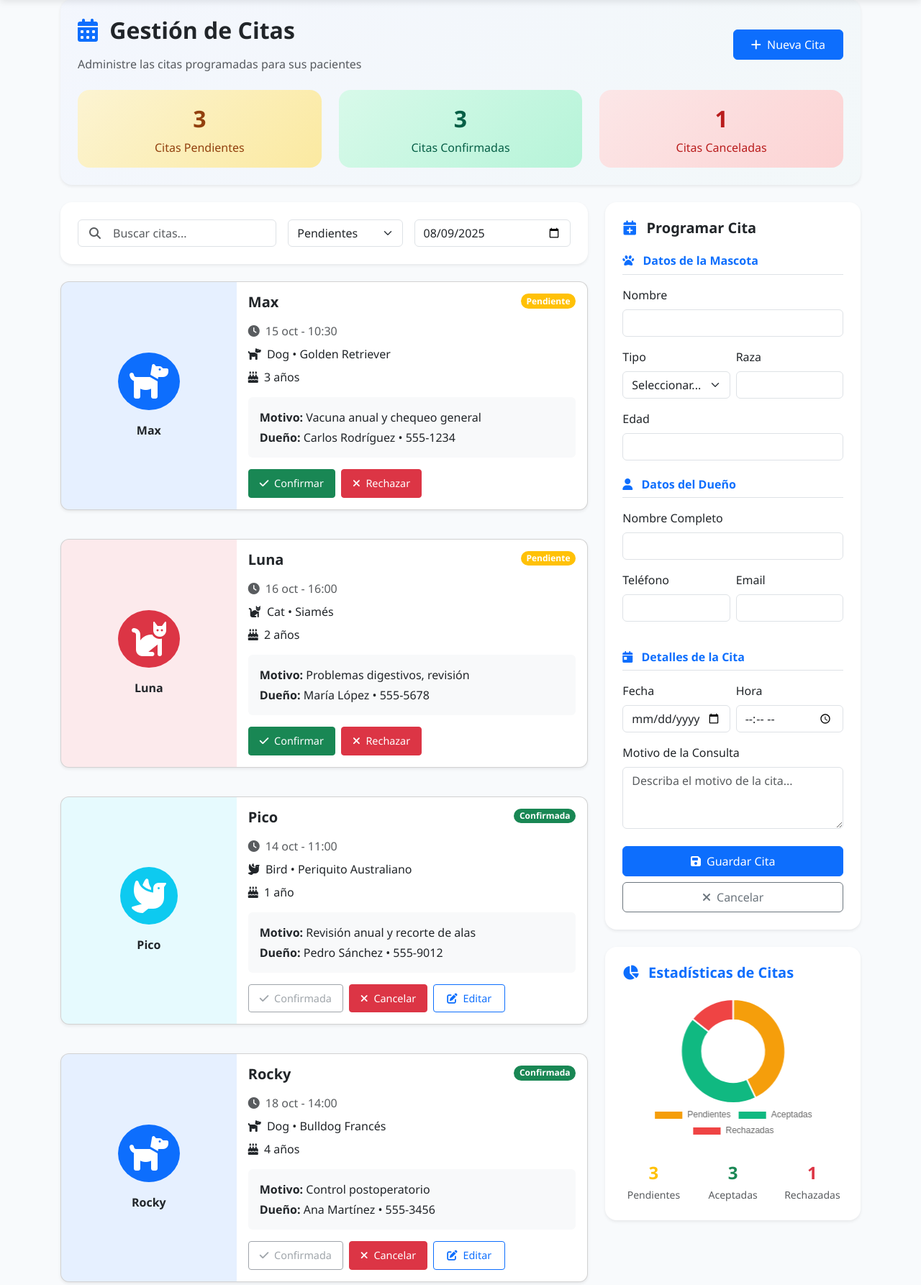
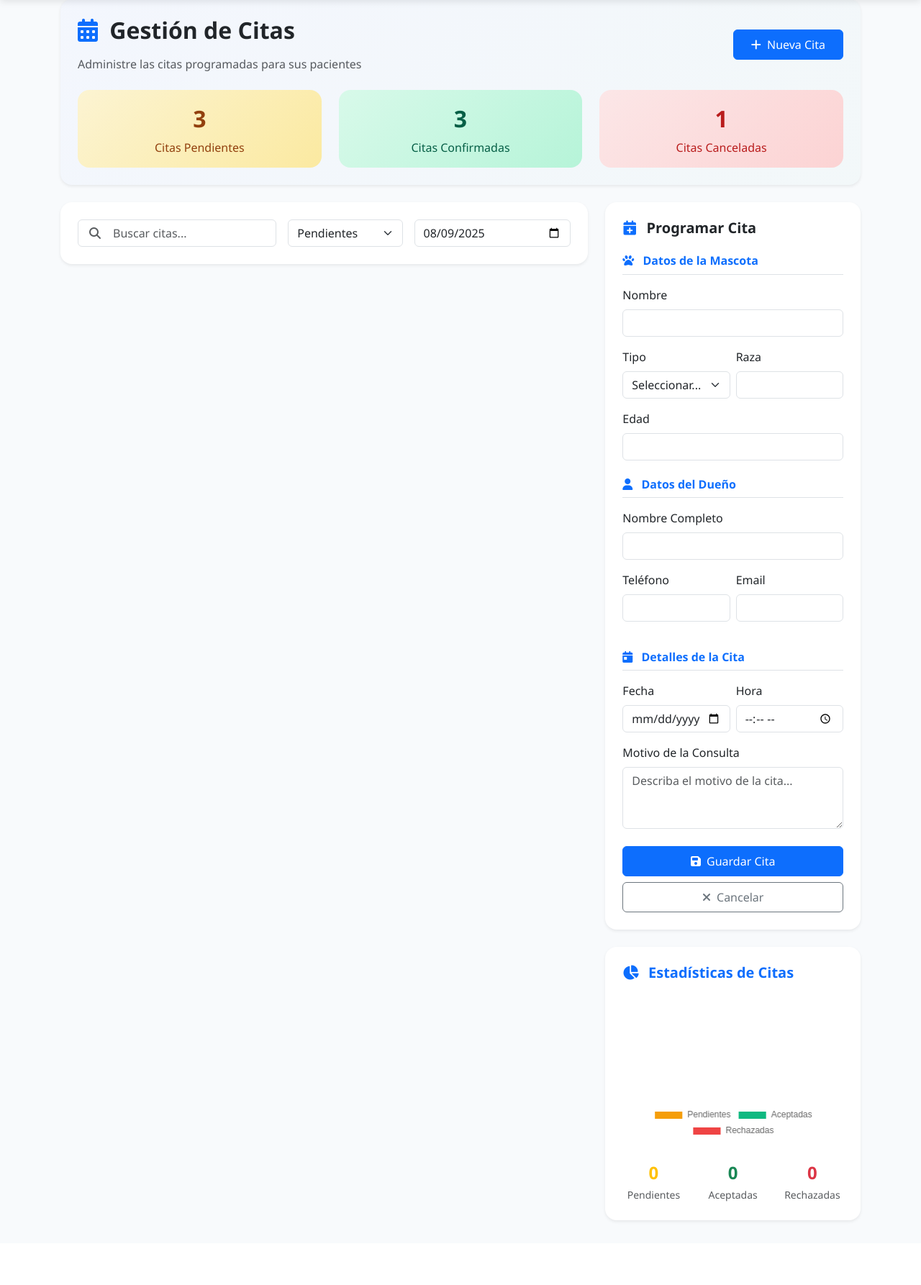
Before and after one commit to Israel124/ProyectoVet, a Django app: page /citas/ in a window 1280 px wide. Shown: the part 137-1923 px from the top of the page at 72% size. After the commit the page ends 1836 px from the top, so only its background shows below. Run offline with Django 5.2, Linux system fonts and the light colour scheme; the visitor is signed in with stand-in values (Sample User, id 1); data that the repository does not hold is empty.

Commit message:
gestión de citas del doctor con la bd 2.0

```diff
--- a/vetApp/Templates/Home/GestionCitas.html
+++ b/vetApp/Templates/Home/GestionCitas.html
@@ -267,106 +267,7 @@
 <script src="https://cdn.jsdelivr.net/npm/chart.js"></script>
 <script>
   // Datos de ejemplo para las citas
-  let appointments = [
-    {
-      id: 1,
-      petName: 'Max',
-      animalType: 'dog',
-      breed: 'Golden Retriever',
-      age: 3,
-      date: '2023-10-15',
-      time: '10:30',
-      description: 'Vacuna anual y chequeo general',
-      status: 'pending',
-      ownerName: 'Carlos Rodríguez',
-      phone: '555-1234',
-      email: 'carlos@example.com',
-    },
-    {
-      id: 2,
-      petName: 'Luna',
-      animalType: 'cat',
-      breed: 'Siamés',
-      age: 2,
-      date: '2023-10-16',
-      time: '16:00',
-      description: 'Problemas digestivos, revisión',
-      status: 'pending',
-      ownerName: 'María López',
-      phone: '555-5678',
-      email: 'maria@example.com',
-    },
-    {
-      id: 3,
-      petName: 'Pico',
-      animalType: 'bird',
-      breed: 'Periquito Australiano',
-      age: 1,
-      date: '2023-10-14',
-      time: '11:00',
-      description: 'Revisión anual y recorte de alas',
-      status: 'accepted',
-      ownerName: 'Pedro Sánchez',
-      phone: '555-9012',
-      email: 'pedro@example.com',
-    },
-    {
-      id: 4,
-      petName: 'Rocky',
-      animalType: 'dog',
-      breed: 'Bulldog Francés',
-      age: 4,
-      date: '2023-10-18',
-      time: '14:00',
-      description: 'Control postoperatorio',
-      status: 'accepted',
-      ownerName: 'Ana Martínez',
-      phone: '555-3456',
-      email: 'ana@example.com',
-    },
-    {
-      id: 5,
-      petName: 'Nala',
-      animalType: 'cat',
-      breed: 'Persa',
-      age: 5,
-      date: '2023-10-19',
-      time: '09:00',
-      description: 'Vacuna triple felina',
-      status: 'rejected',
-      ownerName: 'Jorge Fernández',
-      phone: '555-7890',
-      email: 'jorge@example.com',
-    },
-    {
-      id: 6,
-      petName: 'Toby',
-      animalType: 'dog',
-      breed: 'Labrador',
-      age: 2,
-      date: '2023-10-20',
-      time: '10:00',
-      description: 'Chequeo general',
-      status: 'accepted',
-      ownerName: 'Laura García',
-      phone: '555-2345',
-      email: 'laura@example.com',
-    },
-    {
-      id: 7,
-      petName: 'Milo',
-      animalType: 'cat',
-      breed: 'Maine Coon',
-      age: 3,
-      date: '2023-10-21',
-      time: '11:30',
-      description: 'Problemas de piel',
-      status: 'pending',
-      ownerName: 'David Pérez',
-      phone: '555-6789',
-      email: 'david@example.com',
-    },
-  ]
+  let appointments = {{ appointments_json|safe }};
 
   // Variables globales
   let currentAppointmentId = null
```
